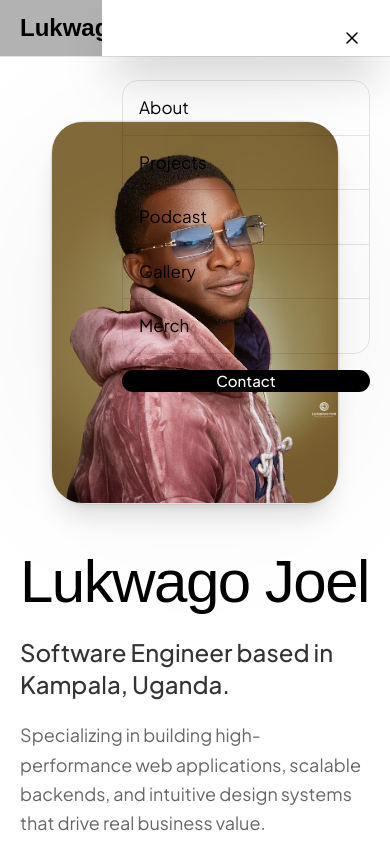
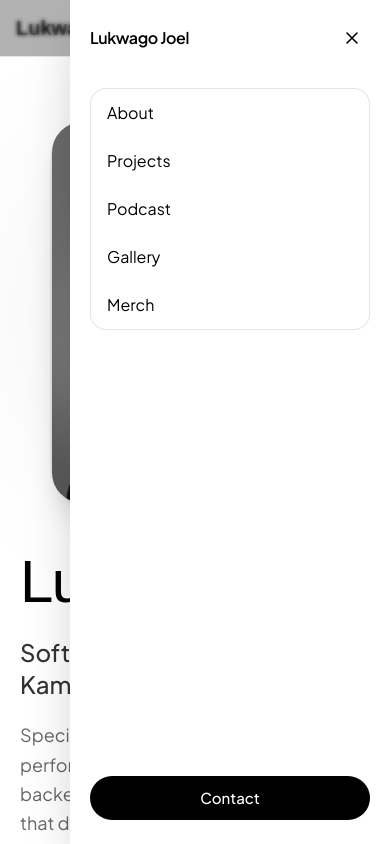
Before and after one commit to lukwagojoel/lukwagojoel, a Next.js app: page / in a window 390 px wide. Both pictures are taken after a click on the button "Open menu". Shown: the top 844 px of the page. Built offline with nearby package versions, Linux system fonts and the light colour scheme; a web font is replaced by a local one.

Commit message:
all good

```diff
--- a/components/Hero.tsx
+++ b/components/Hero.tsx
@@ -70,7 +70,7 @@ export function Hero() {
                 quality={95}
                 priority
                 sizes="320px"
-                className="object-cover object-center"
+                className="object-cover object-center grayscale"
               />
             </div>
           </div>
--- a/components/navigation/Header.tsx
+++ b/components/navigation/Header.tsx
@@ -3,7 +3,7 @@ import { NAV_LINKS } from "../../data/Navigation";
 import { MobileMenu } from "./Mobile";
 import { Plus_Jakarta, playwrite } from "@/lib/fonts";
 
-const linkClass = `${Plus_Jakarta.className}  text-sm leading-none text-black/60 transition-colors hover:text-black`;
+const linkClass = `${Plus_Jakarta.className} text-sm leading-none text-black/60 transition-colors hover:text-black`;
 
 export function Header() {
   const mid = Math.ceil(NAV_LINKS.length / 2);
@@ -11,10 +11,10 @@ export function Header() {
   const rightLinks = NAV_LINKS.slice(mid);
 
   return (
-    <header className="sticky top-0 z-40 border-b border-black/10 bg-white/80 backdrop-blur-xl backdrop-saturate-150">
-      <div className="mx-auto flex h-14 max-w-5xl items-center justify-between px-5 md:grid md:grid-cols-[1fr_auto_1fr]">
-        {/* Left links (desktop) */}
-        <nav aria-label="Primary" className="hidden md:block">
+    <header className="sticky top-0 z-40 w-full overflow-x-clip border-b border-black/10 bg-white/80 backdrop-blur-xl backdrop-saturate-150">
+      <div className="mx-auto grid h-14 w-full max-w-5xl grid-cols-[1fr_auto] items-center px-4 sm:px-5 md:grid-cols-[1fr_auto_1fr]">
+        {/* Left links */}
+        <nav aria-label="Primary" className="hidden md:block min-w-0">
           <ul className="flex items-center justify-start gap-6">
             {leftLinks.map((link) => (
               <li key={link.href}>
@@ -26,16 +26,16 @@ export function Header() {
           </ul>
         </nav>
 
-        {/* Name: left on mobile, centred on desktop */}
+        {/* Name */}
         <Link
           href="/"
-          className={`${playwrite.className} text-2xl leading-none text-black md:text-center font-black`}
+          className={`${playwrite.className} py-4 min-w-0 truncate text-xl font-black leading-none text-black sm:text-2xl md:text-center`}
         >
           Lukwago Joel
         </Link>
 
-        {/* Right links + contact (desktop), menu button (mobile) */}
-        <div className="flex items-center justify-end gap-6">
+        {/* Right links + mobile menu */}
+        <div className="flex min-w-0 items-center justify-end gap-3 sm:gap-6 md:gap-6">
           <nav aria-label="Secondary" className="hidden md:block">
             <ul className="flex items-center gap-6">
               {rightLinks.map((link) => (
@@ -50,11 +50,14 @@ export function Header() {
 
           <Link
             href="/contact"
-            className={`${Plus_Jakarta.className} hidden h-8 items-center rounded-full bg-black px-4 text-sm leading-none text-white transition-opacity hover:opacity-80 md:inline-flex border border-black/10`}
+            className={`${Plus_Jakarta.className} hidden h-8 items-center rounded-full border border-black/10 bg-black px-4 text-sm leading-none text-white transition-opacity hover:opacity-80 md:inline-flex`}
           >
             Contact
           </Link>
-          <MobileMenu links={NAV_LINKS} />
+
+          <div className="shrink-0 md:hidden">
+            <MobileMenu links={NAV_LINKS} />
+          </div>
         </div>
       </div>
     </header>
--- a/components/navigation/Mobile.tsx
+++ b/components/navigation/Mobile.tsx
@@ -3,76 +3,133 @@
 import Link from "next/link";
 import { useEffect, useState } from "react";
 
-type NavLink = { label: string; href: string };
+type NavLink = {
+  label: string;
+  href: string;
+};
 
 export function MobileMenu({ links }: { links: NavLink[] }) {
   const [open, setOpen] = useState(false);
 
   useEffect(() => {
-    document.body.style.overflow = open ? "hidden" : "";
-    const onKey = (e: KeyboardEvent) => {
-      if (e.key === "Escape") setOpen(false);
+    if (!open) {
+      document.body.style.overflow = "";
+      return;
+    }
+
+    document.body.style.overflow = "hidden";
+
+    const handleKeyDown = (event: KeyboardEvent) => {
+      if (event.key === "Escape") {
+        setOpen(false);
+      }
     };
-    window.addEventListener("keydown", onKey);
+
+    window.addEventListener("keydown", handleKeyDown);
+
     return () => {
-      window.removeEventListener("keydown", onKey);
       document.body.style.overflow = "";
+      window.removeEventListener("keydown", handleKeyDown);
     };
   }, [open]);
 
   const close = () => setOpen(false);
 
   return (
-    <div className="md:hidden">
+    <>
+      {/* Menu button */}
       <button
         type="button"
         onClick={() => setOpen(true)}
         aria-label="Open menu"
         aria-expanded={open}
         aria-controls="mobile-menu"
-        className="flex h-9 w-9 items-center justify-center rounded-full text-black transition-colors hover:bg-black/5"
+        className="flex h-9 w-9 shrink-0 items-center justify-center rounded-full text-black transition-colors hover:bg-black/5 active:bg-black/10 md:hidden"
       >
-        <svg width="18" height="18" viewBox="0 0 18 18" fill="none" aria-hidden="true">
-          <path d="M3 6h12M3 12h12" stroke="currentColor" strokeWidth="1.6" strokeLinecap="round" />
+        <svg
+          width="20"
+          height="20"
+          viewBox="0 0 20 20"
+          fill="none"
+          aria-hidden="true"
+        >
+          <path
+            d="M4 6.5h12M4 13.5h12"
+            stroke="currentColor"
+            strokeWidth="1.6"
+            strokeLinecap="round"
+          />
         </svg>
       </button>
 
-      {/* Always in the DOM so links stay crawlable; hidden visually when closed */}
+      {/* Mobile drawer */}
       <div
-        className={`fixed inset-0 z-50 bg-black/30 transition-opacity duration-300 ${
-          open ? "opacity-100" : "invisible opacity-0"
+        className={`fixed inset-0 z-[100] md:hidden ${
+          open ? "pointer-events-auto" : "pointer-events-none"
         }`}
+        aria-hidden={!open}
+      >
+        {/* Backdrop */}
+        <button
+          type="button"
+          aria-label="Close menu"
           onClick={close}
-        aria-hidden="true"
+          className={`absolute inset-0 h-full w-full bg-black/30 backdrop-blur-[2px] transition-opacity duration-300 ${
+            open ? "opacity-100" : "opacity-0"
+          }`}
         />
+
+        {/* Sidebar */}
         <aside
           id="mobile-menu"
-        aria-label="Menu"
-        className={`fixed right-0 top-0 z-50 flex h-full w-72 flex-col bg-white p-5 shadow-2xl transition-transform duration-300 ease-out ${
-          open ? "translate-x-0" : "invisible translate-x-full"
+          aria-label="Mobile menu"
+          aria-hidden={!open}
+          className={`absolute right-0 top-0 flex h-[100dvh] w-[min(20rem,calc(100vw-1rem))] flex-col bg-white px-5 pb-6 pt-5 shadow-2xl transition-transform duration-300 ease-out ${
+            open ? "translate-x-0" : "translate-x-full"
           }`}
         >
-        <div className="flex justify-end">
+          {/* Header */}
+          <div className="flex shrink-0 items-center justify-between">
+            <Link
+              href="/"
+              onClick={close}
+              className="text-base font-semibold tracking-tight text-black"
+            >
+              Lukwago Joel
+            </Link>
+
             <button
               type="button"
               onClick={close}
               aria-label="Close menu"
-            className="flex h-9 w-9 items-center justify-center rounded-full text-black transition-colors hover:bg-black/5"
+              className="flex h-9 w-9 shrink-0 items-center justify-center rounded-full text-black transition-colors hover:bg-black/5 active:bg-black/10"
             >
-            <svg width="18" height="18" viewBox="0 0 18 18" fill="none" aria-hidden="true">
-              <path d="M4 4l10 10M14 4L4 14" stroke="currentColor" strokeWidth="1.6" strokeLinecap="round" />
+              <svg
+                width="20"
+                height="20"
+                viewBox="0 0 20 20"
+                fill="none"
+                aria-hidden="true"
+              >
+                <path
+                  d="M5 5l10 10M15 5L5 15"
+                  stroke="currentColor"
+                  strokeWidth="1.6"
+                  strokeLinecap="round"
+                />
               </svg>
             </button>
           </div>
 
-        <nav aria-label="Mobile" className="mt-6">
-          <ul className="divide-y divide-black/10 overflow-hidden rounded-2xl border border-black/10">
+          {/* Navigation */}
+          <nav aria-label="Mobile navigation" className="mt-8 flex-1 overflow-y-auto">
+            <ul className="overflow-hidden rounded-2xl border border-black/10 bg-white">
               {links.map((link) => (
                 <li key={link.href}>
                   <Link
                     href={link.href}
                     onClick={close}
-                  className="block px-4 py-3.5 text-[17px] text-black transition-colors hover:bg-black/5"
+                    className="flex min-h-12 items-center px-4 py-3 text-[16px] text-black transition-colors hover:bg-black/[0.04] active:bg-black/[0.07]"
                   >
                     {link.label}
                   </Link>
@@ -81,14 +138,16 @@ export function MobileMenu({ links }: { links: NavLink[] }) {
             </ul>
           </nav>
 
+          {/* Contact */}
           <Link
             href="/contact"
             onClick={close}
-          className="mt-4 flex h-11 items-center justify-center rounded-full bg-black text-[15px] font-medium text-white"
+            className="mt-5 flex h-11 shrink-0 items-center justify-center rounded-full bg-black px-5 text-[15px] font-medium text-white transition-opacity hover:opacity-80 active:opacity-70"
           >
             Contact
           </Link>
         </aside>
       </div>
+    </>
   );
 }
```
Lines whose indentation alone changed are shown as unchanged.
